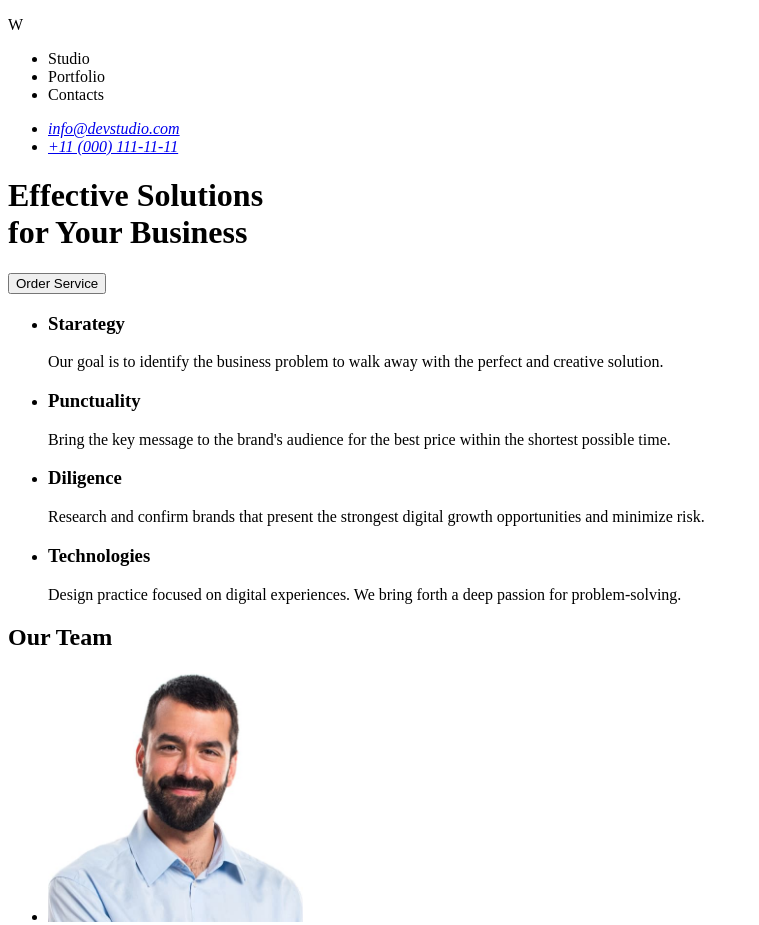
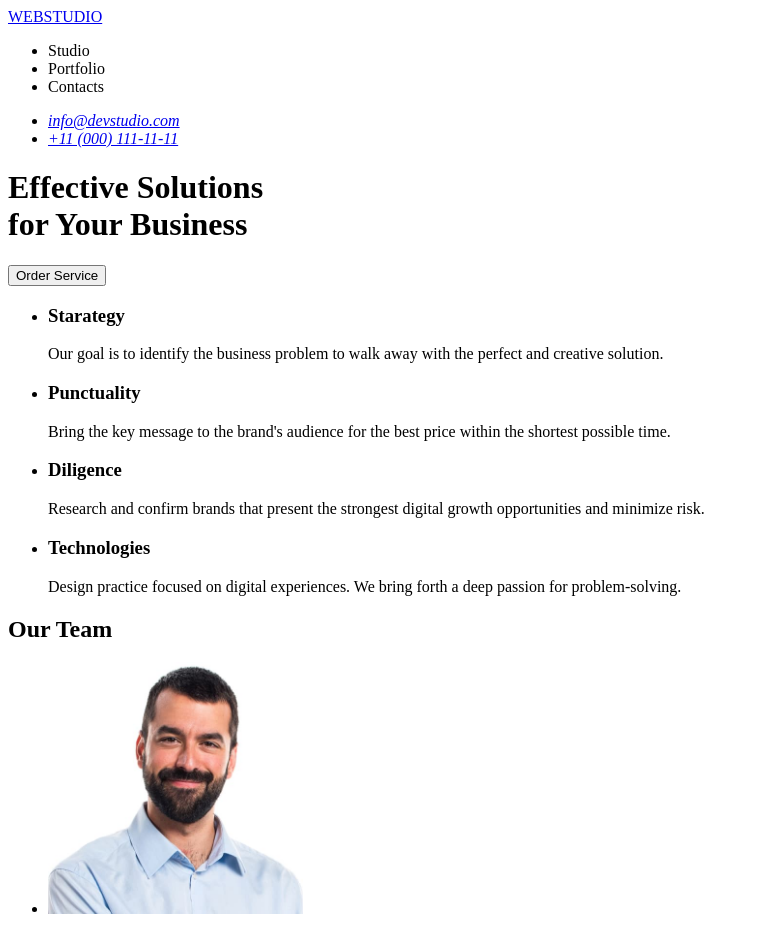
Before and after one commit to IrynaRybachok/goit-markup-hw-01, a plain HTML site: page index.html in a window 1280 px wide. Shown: the top 925 px of the page, without its empty margins (0-759 px from the left). Drawn offline with Linux system fonts and the light colour scheme.

Commit message:
add logo in index.html

```diff
--- a/index.html
+++ b/index.html
@@ -8,7 +8,7 @@
 <body>
 
     <header>
-        <p>W</p>
+        <a href="https://irynarybachok.github.io/goit-markup-hw-01/">WEBSTUDIO</a>
         <nav>
             <ul>
                 <li>Studio</li>
@@ -90,6 +90,7 @@
     </main>
 
     <footer>
+        <a href="https://irynarybachok.github.io/goit-markup-hw-01/">WEBSTUDIO</a>
         <p>
             Increase the flow of customers and <br>
             sales for your business with digital <br>
```
